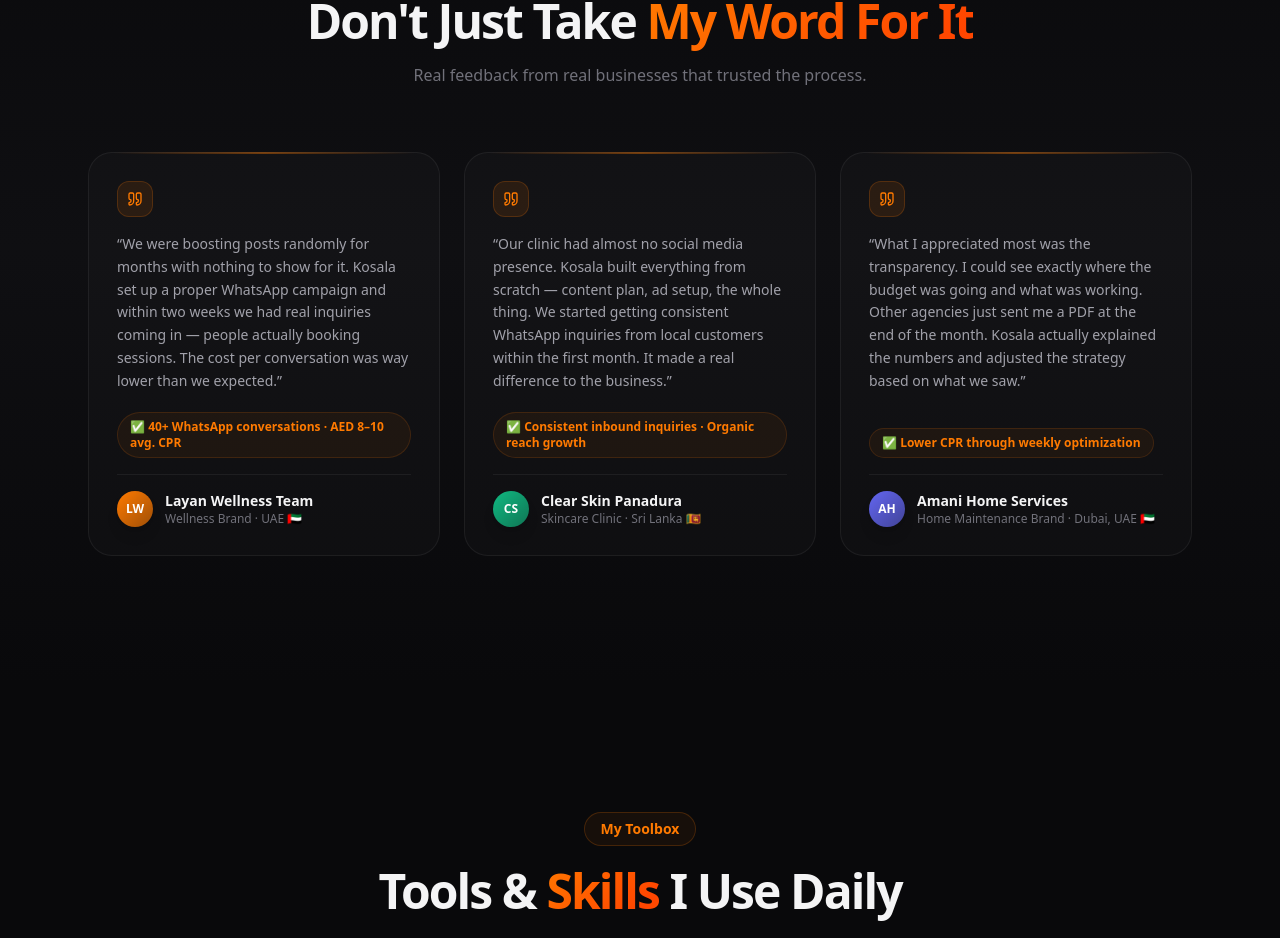
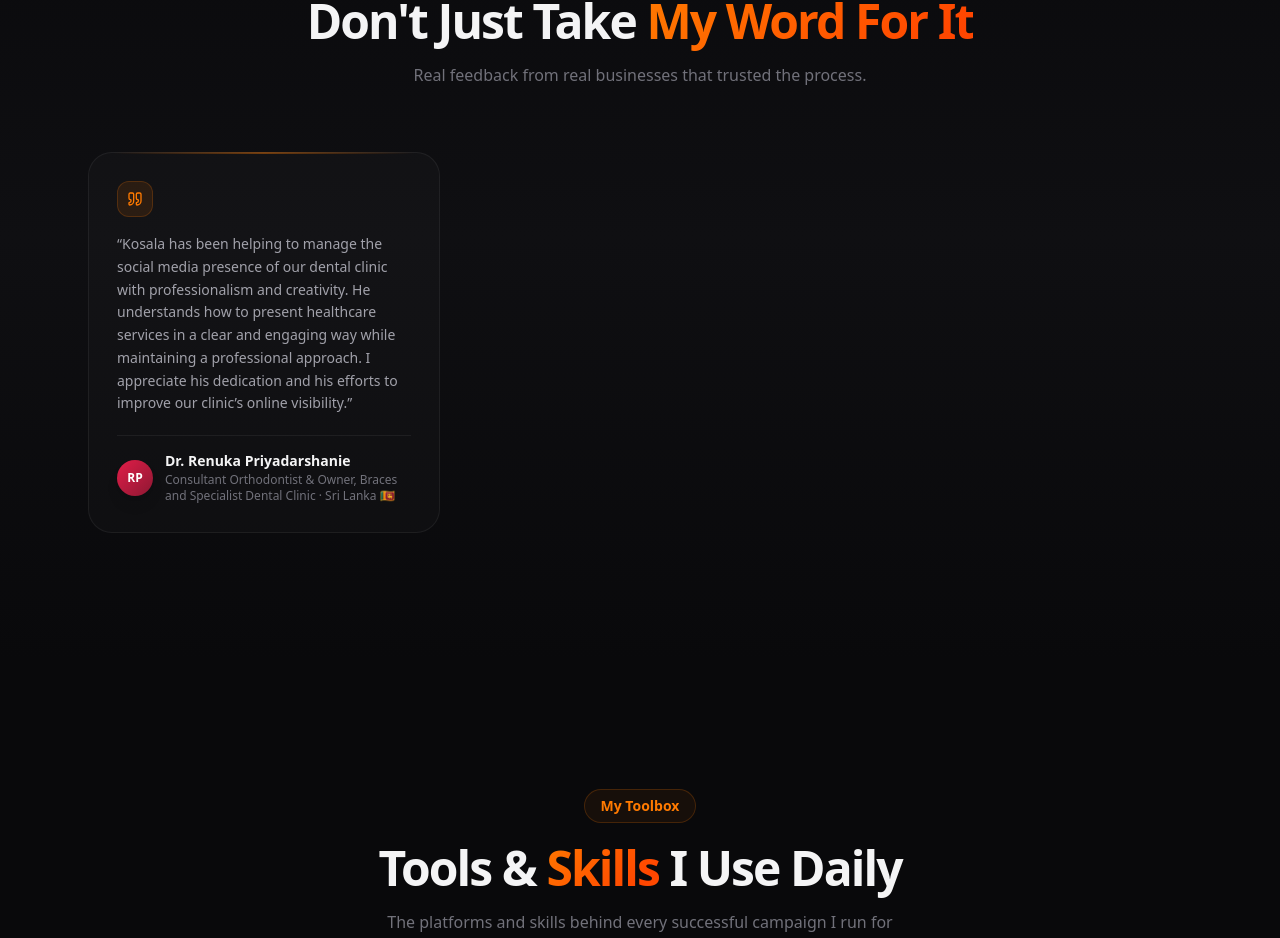
Before and after one commit to Milanz247/kosala-portfolio, a Next.js app: page / in a window 1280 px wide. Shown: the part 6021-6959 px from the top of the page. Built offline with nearby package versions, Linux system fonts and the light colour scheme.

Commit message:
change client say card

```diff
--- a/components/sections/Testimonials.tsx
+++ b/components/sections/Testimonials.tsx
@@ -5,35 +5,45 @@ import { motion, useInView } from "framer-motion";
 import { Quote } from "lucide-react";
 
 const testimonials = [
+  // {
+  //   quote:
+  //     "We were boosting posts randomly for months with nothing to show for it. Kosala set up a proper WhatsApp campaign and within two weeks we had real inquiries coming in — people actually booking sessions. The cost per conversation was way lower than we expected.",
+  //   name: "Layan Wellness Team",
+  //   role: "Wellness Brand",
+  //   location: "UAE 🇦🇪",
+  //   result: "40+ WhatsApp conversations · AED 8–10 avg. CPR",
+  //   initials: "LW",
+  //   color: "#FF7A00",
+  // },
+  // {
+  //   quote:
+  //     "Our clinic had almost no social media presence. Kosala built everything from scratch — content plan, ad setup, the whole thing. We started getting consistent WhatsApp inquiries from local customers within the first month. It made a real difference to the business.",
+  //   name: "Clear Skin Panadura",
+  //   role: "Skincare Clinic",
+  //   location: "Sri Lanka 🇱🇰",
+  //   result: "Consistent inbound inquiries · Organic reach growth",
+  //   initials: "CS",
+  //   color: "#10b981",
+  // },
+  // {
+  //   quote:
+  //     "What I appreciated most was the transparency. I could see exactly where the budget was going and what was working. Other agencies just sent me a PDF at the end of the month. Kosala actually explained the numbers and adjusted the strategy based on what we saw.",
+  //   name: "Amani Home Services",
+  //   role: "Home Maintenance Brand",
+  //   location: "Dubai, UAE 🇦🇪",
+  //   result: "Lower CPR through weekly optimization",
+  //   initials: "AH",
+  //   color: "#6366f1",
+  // },
   {
     quote:
-      "We were boosting posts randomly for months with nothing to show for it. Kosala set up a proper WhatsApp campaign and within two weeks we had real inquiries coming in — people actually booking sessions. The cost per conversation was way lower than we expected.",
-    name: "Layan Wellness Team",
-    role: "Wellness Brand",
-    location: "UAE 🇦🇪",
-    result: "40+ WhatsApp conversations · AED 8–10 avg. CPR",
-    initials: "LW",
-    color: "#FF7A00",
-  },
-  {
-    quote:
-      "Our clinic had almost no social media presence. Kosala built everything from scratch — content plan, ad setup, the whole thing. We started getting consistent WhatsApp inquiries from local customers within the first month. It made a real difference to the business.",
-    name: "Clear Skin Panadura",
-    role: "Skincare Clinic",
+      "Kosala has been helping to manage the social media presence of our dental clinic with professionalism and creativity. He understands how to present healthcare services in a clear and engaging way while maintaining a professional approach. I appreciate his dedication and his efforts to improve our clinic’s online visibility.",
+    name: "Dr. Renuka Priyadarshanie",
+    role: "Consultant Orthodontist & Owner, Braces and Specialist Dental Clinic",
     location: "Sri Lanka 🇱🇰",
-    result: "Consistent inbound inquiries · Organic reach growth",
-    initials: "CS",
-    color: "#10b981",
-  },
-  {
-    quote:
-      "What I appreciated most was the transparency. I could see exactly where the budget was going and what was working. Other agencies just sent me a PDF at the end of the month. Kosala actually explained the numbers and adjusted the strategy based on what we saw.",
-    name: "Amani Home Services",
-    role: "Home Maintenance Brand",
-    location: "Dubai, UAE 🇦🇪",
-    result: "Lower CPR through weekly optimization",
-    initials: "AH",
-    color: "#6366f1",
+    result: "Improved online visibility · Professional healthcare marketing",
+    initials: "RP",
+    color: "#e11d48",
   },
 ];
 
@@ -92,11 +102,6 @@ export default function Testimonials() {
                 &ldquo;{t.quote}&rdquo;
               </p>
 
-              {/* Result badge */}
-              <div className="text-[10px] sm:text-xs font-semibold text-[#FF7A00] bg-[#FF7A00]/[0.06] border border-[#FF7A00]/15 px-3 py-1.5 rounded-full mb-4 w-fit">
-                ✅ {t.result}
-              </div>
-
               {/* Divider */}
               <div className="border-t border-card-border pt-4 flex items-center gap-3">
                 {/* Avatar */}
```
Also changed, not shown: 1 other file (tests, documents, lock files or other folders).
